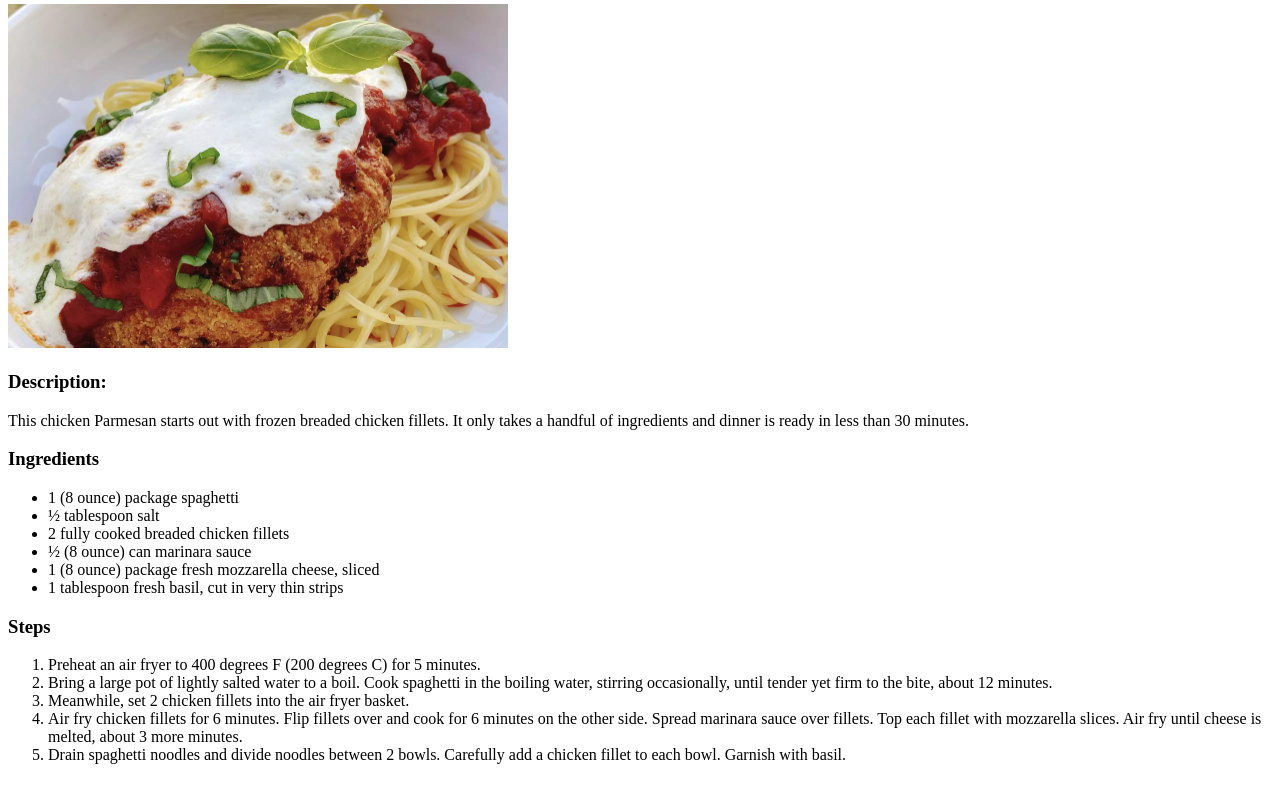
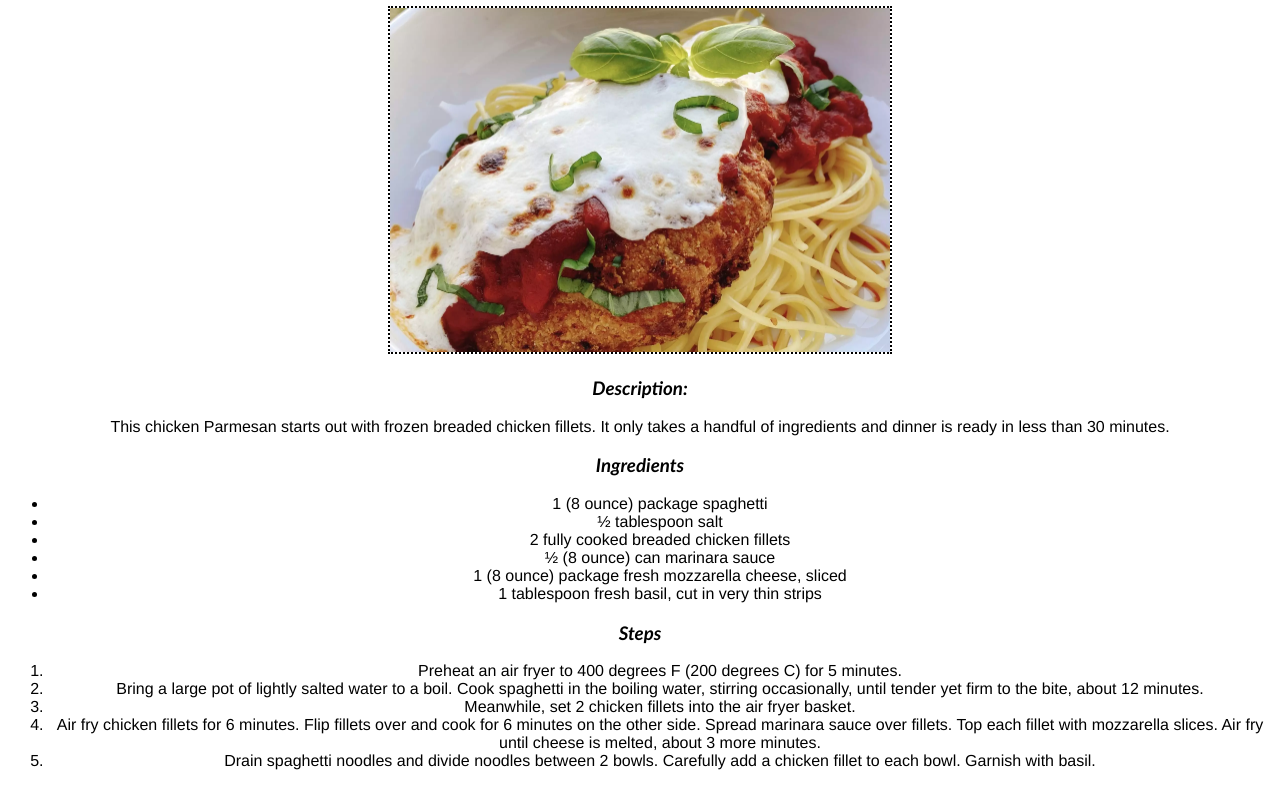
Before and after one commit to jonilj/odin-recipes, a plain HTML site: page recipes/chicken.html in a window 1280 px wide. Shown: the part 76-862 px from the top of the page. Drawn offline with Linux system fonts and the light colour scheme.

Commit message:
Added simple CSS style

```diff
--- a/recipes/chicken.html
+++ b/recipes/chicken.html
@@ -4,6 +4,7 @@
     <meta charset="UTF-8">
     <meta name="viewport" content="width=device-width, initial-scale=1.0">
     <title>Odin Recipes - Chicken Parmesan</title>
+    <link rel="stylesheet" href="../style.css">
 </head>
 <body>
     <h1>Chicken Parmesan</h1>
--- /dev/null
+++ b/style.css
@@ -0,0 +1,19 @@
+body {
+    background-color: rgb(255, 255, 255);
+    text-align: center;
+}
+
+h1, h2, h3 {
+    font-family: 'Gill Sans', 'Gill Sans MT', Calibri, 'Trebuchet MS', sans-serif;
+    font-style: italic;
+}
+
+li,
+p {
+    font-family: 'Franklin Gothic Medium', 'Arial Narrow', Arial, sans-serif;
+}
+
+img {
+    border: 2px;
+    border-style: dotted;
+}
```
Also changed, not shown: index.html (+1 -1 lines), recipes/lasagna.html (+1 -0 lines), recipes/tuscan.html (+1 -0 lines).
